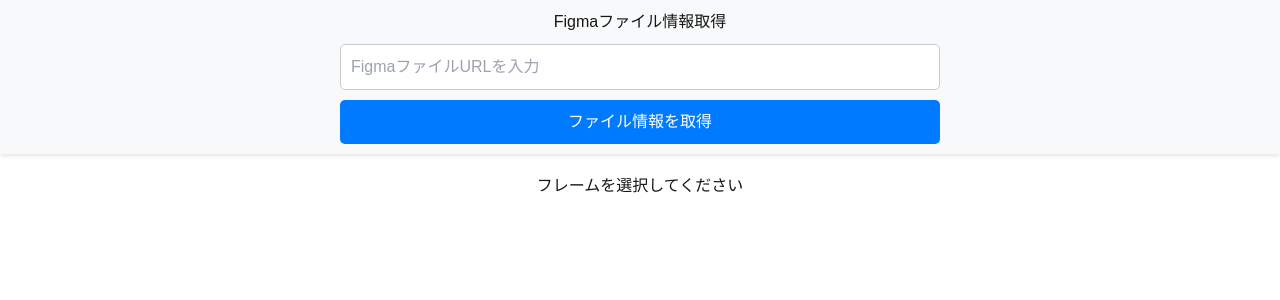
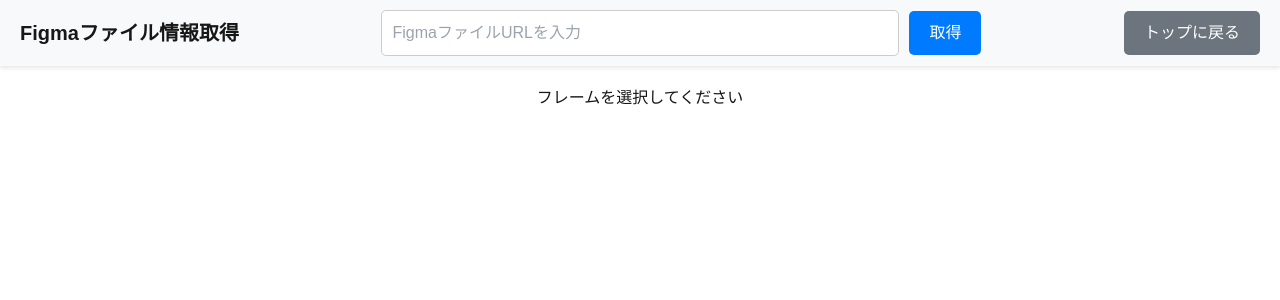
Before and after one commit to junjun-1345/zozo-dev-camp, a Next.js app: page /file-select in a window 1280 px wide. Shown: the top 300 px of the page. Built offline with nearby package versions, Linux system fonts and the light colour scheme.

Commit message:
headerUIの変更

```diff
--- a/app/components/FigmaFile.tsx
+++ b/app/components/FigmaFile.tsx
@@ -4,6 +4,7 @@
 import FrameList from "./FrameList";
 import CommentSection from "./CommentSection";
 import useFigmaAPI from "../hooks/useFigmaAPI";
+import Link from "next/link";
 
 export default function FigmaFile() {
   const [url, setUrl] = useState(""); // URLの状態管理
@@ -44,31 +45,44 @@
           backgroundColor: "#f8f9fa",
           padding: "10px 20px",
           boxShadow: "0 2px 4px rgba(0,0,0,0.1)",
+          display: "flex",
+          alignItems: "center",
+          justifyContent: "space-between",
         }}
       >
-        <h1 style={{ textAlign: "center", marginBottom: "10px" }}>
+        {/* 左側のロゴやタイトル */}
+        <h1 style={{ margin: 0, fontSize: "20px", fontWeight: "bold" }}>
           Figmaファイル情報取得
         </h1>
-        <div style={{ maxWidth: "600px", margin: "0 auto" }}>
+
+        {/* 中央の入力フォームとボタン */}
+        <div
+          style={{
+            flex: 1,
+            maxWidth: "600px",
+            margin: "0 20px",
+            display: "flex",
+            alignItems: "center",
+          }}
+        >
           <input
             type="text"
             placeholder="FigmaファイルURLを入力"
             value={url}
             onChange={(e) => handleInputChange(e.target.value)}
             style={{
-              width: "100%",
+              flex: 1,
               padding: "10px",
-              marginBottom: "10px",
               fontSize: "16px",
               border: "1px solid #CCC",
               borderRadius: "5px",
+              marginRight: "10px",
             }}
           />
           <button
             onClick={handleFetchFile}
             style={{
-              width: "100%",
-              padding: "10px",
+              padding: "10px 20px",
               fontSize: "16px",
               backgroundColor: "#007BFF",
               color: "#FFF",
@@ -78,21 +92,40 @@
             }}
             disabled={loading}
           >
-            {loading ? "取得中..." : "ファイル情報を取得"}
+            {loading ? "取得中..." : "取得"}
           </button>
-          {error && (
-            <p
-              style={{
-                marginTop: "10px",
-                color: "red",
-                textAlign: "center",
-              }}
-            >
-              {error}
-            </p>
-          )}
         </div>
+
+        {/* 右側のトップページに戻るボタン */}
+        <Link
+          href="/"
+          style={{
+            padding: "10px 20px",
+            fontSize: "16px",
+            backgroundColor: "#6c757d",
+            color: "#FFF",
+            textDecoration: "none",
+            borderRadius: "5px",
+          }}
+        >
+          トップに戻る
+        </Link>
       </header>
+
+      {/* エラー表示 */}
+      {error && (
+        <div
+          style={{
+            backgroundColor: "#f8d7da",
+            color: "#721c24",
+            padding: "10px 20px",
+            textAlign: "center",
+            marginTop: "10px",
+          }}
+        >
+          {error}
+        </div>
+      )}
 
       {/* コンテンツ */}
       <div style={{ flex: 1, display: "flex", overflow: "hidden" }}>
@@ -100,7 +133,7 @@
         {fileData && (
           <div
             style={{
-              width: "250px", // 幅を広げました
+              width: "250px",
               overflowY: "auto",
               padding: "10px",
               backgroundColor: "#f1f1f1",
@@ -122,8 +155,8 @@
               src={selectedFrame}
               style={{
                 width: "100%",
-                height: "100%", // 縦いっぱいに表示
-                border: "none", // 枠線を削除
+                height: "100%",
+                border: "none",
               }}
               allowFullScreen
             ></iframe>
@@ -138,7 +171,7 @@
         {fileData && (
           <div
             style={{
-              width: "350px", // 幅を広げました
+              width: "350px",
               overflowY: "auto",
               padding: "10px",
               backgroundColor: "#f1f1f1",
```
